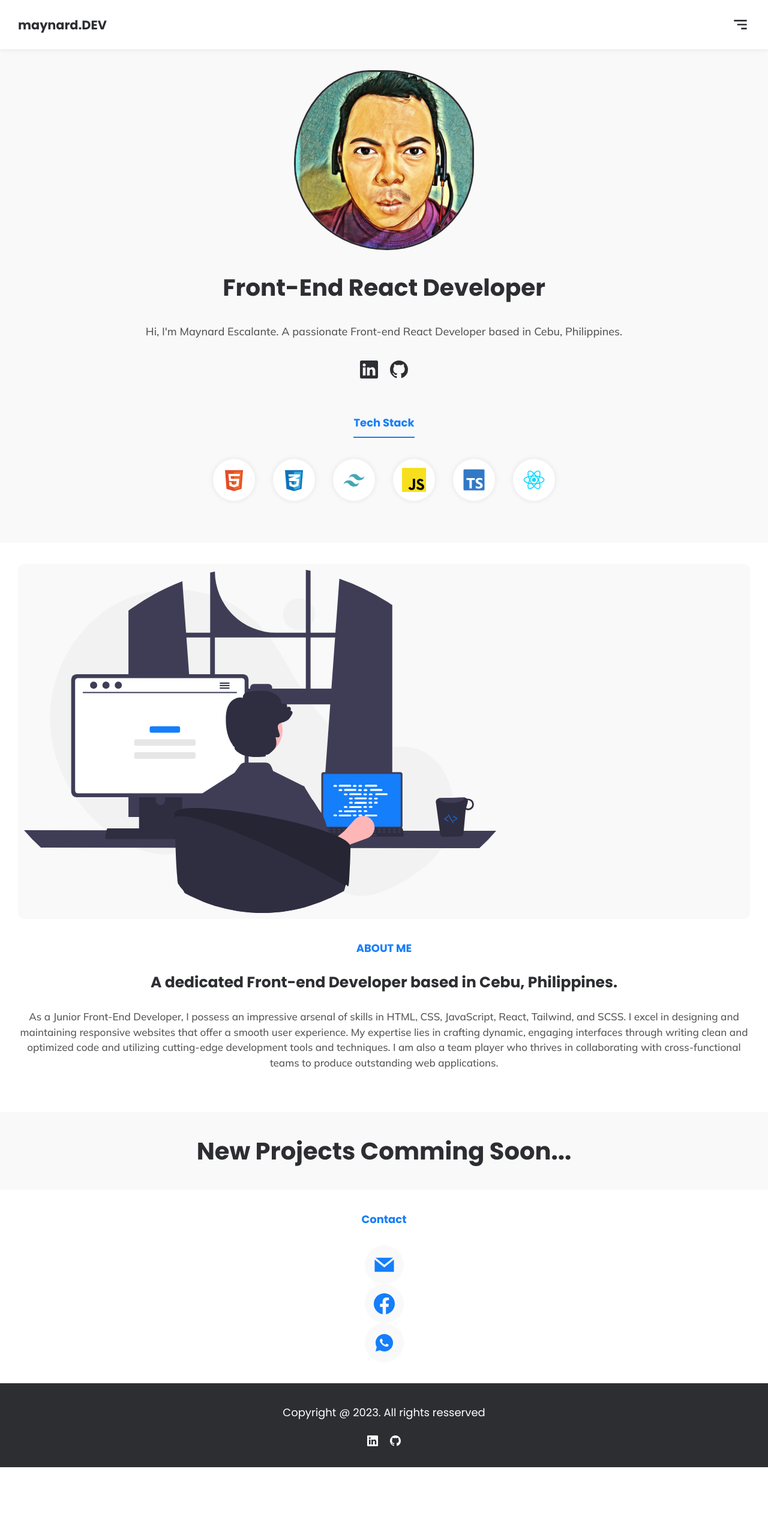
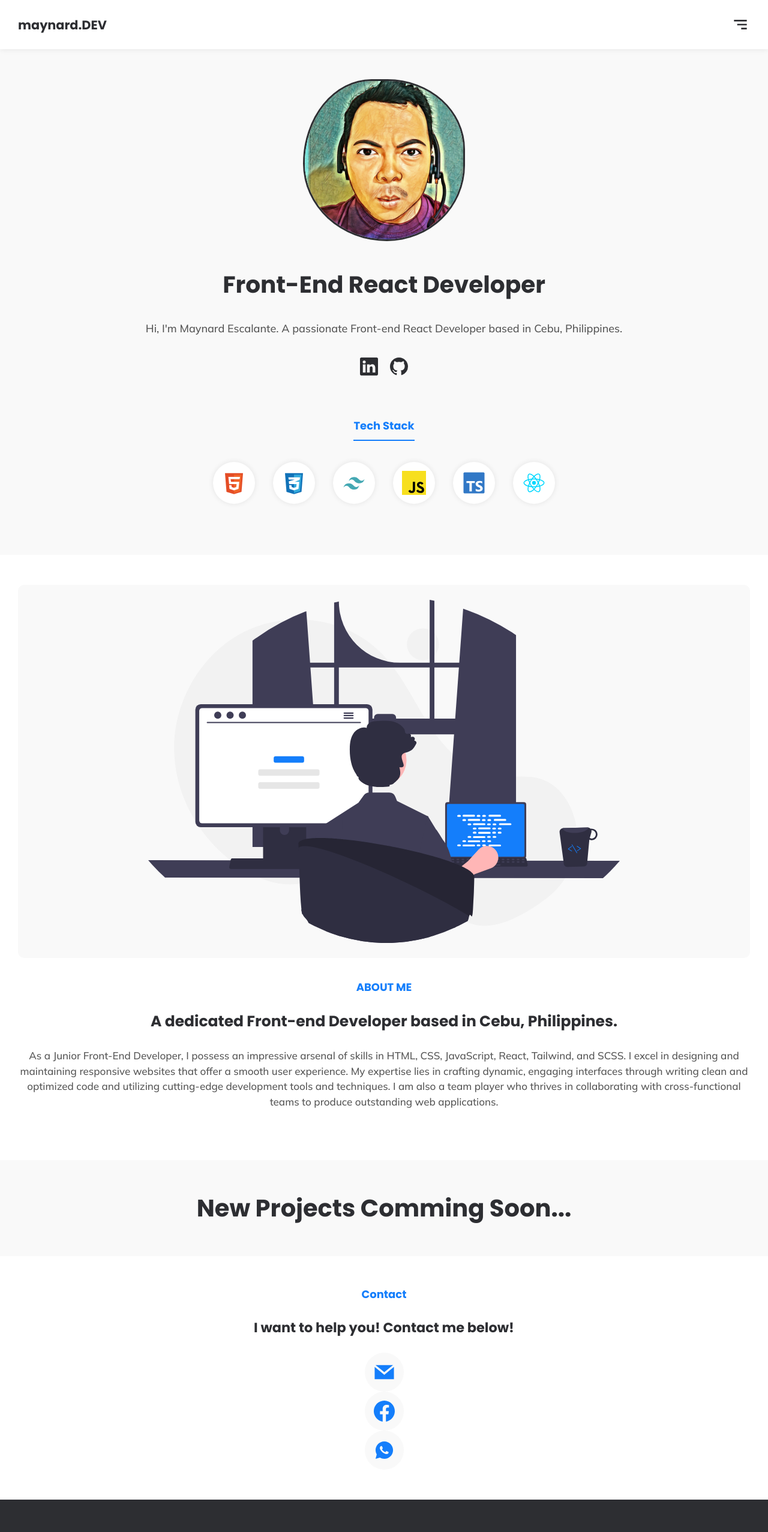
Before and after one commit to dranyam2022/maynard_escalante_portfolio, a React (Vite) app: page / in a window 1280 px wide. Shown: the top 2554 px of the page at 60% size. Before the commit the page ends 2446 px from the top, so only its background shows below. Built offline with nearby package versions, Linux system fonts and the light colour scheme.

Commit message:
corrected tech stack image src

```diff
--- a/src/components/about/About.module.css
+++ b/src/components/about/About.module.css
@@ -1,12 +1,15 @@
 .container {
   background-color: var(--bg-light-white);
-  padding: 35px 30px;
+  padding: 50px 30px;
 }
 
 .program {
   background-color: var(--bg-light-grey);
-  padding: 10px;
+  padding: 25px;
   border-radius: 10px;
+  display: flex;
+  justify-content: center;
+  align-items: center;
 }
 
 .about {
--- a/src/components/contact/Contact.module.css
+++ b/src/components/contact/Contact.module.css
@@ -4,14 +4,20 @@
   justify-content: center;
   align-items: center;
   background-color: var(--bg-light-white);
-  padding: 35px 30px;
-  gap: 30px;
+  padding: 50px 30px;
+  gap: 25px;
+  text-align: center;
 }
 
 .container h3 {
   font-size: 18px;
   font-weight: bold;
   color: var(--light-accent);
+}
+
+.container h4 {
+  font-size: 1.4rem;
+  font-weight: bold;
 }
 .contacts {
   display: flex;
--- a/src/components/contact/Contact.tsx
+++ b/src/components/contact/Contact.tsx
@@ -7,6 +7,9 @@ const Contact = () => {
   return (
     <section className={styles.container}>
       <h3>Contact</h3>
+      <h4>
+        I want to help you! Contact me below!
+      </h4>
       <ul className={styles.contacts}>
         <li className={styles.contact}>
           <GrMail />
--- a/src/components/footer/Footer.module.css
+++ b/src/components/footer/Footer.module.css
@@ -1,6 +1,6 @@
 .container {
   background-color: var(--light-bold);
-  padding: 35px 20px;
+  padding: 50px 20px;
   text-align: center;
   display: flex;
   flex-direction: column;
--- a/src/components/home/Home.module.css
+++ b/src/components/home/Home.module.css
@@ -3,13 +3,13 @@
   flex-direction: column;
   justify-content: center;
   align-items: center;
-  padding: calc(82px + 35px) 30px 35px;
-  gap: 40px;
+  padding: calc(82px + 50px) 30px 50px;
+  gap: 50px;
   background-color: var(--bg-light-grey);
 }
 .image_container {
-  max-width: 300px;
-  max-height: 300px;
+  max-width: 270px;
+  max-height: 270px;
   border-radius: 50%;
   border: 3px solid var(--light-bold);
   overflow: hidden;
--- a/src/components/home/Home.tsx
+++ b/src/components/home/Home.tsx
@@ -1,6 +1,12 @@
 import styles from "./Home.module.css";
 import myProfile from "../../assets/profile.jpg";
 import { BsGithub, BsLinkedin } from "react-icons/bs";
+import htmlLogo from "../../assets/html.svg";
+import cssLogo from "../../assets/css.svg";
+import tailwindLogo from "../../assets/tailwind.svg";
+import javascriptLogo from "../../assets/javascript.svg";
+import typescriptLogo from "../../assets/typescript.svg";
+import reactLogo from "../../assets/react.svg";
 
 const Home = () => {
   return (
@@ -30,38 +36,30 @@ const Home = () => {
         <h3>Tech Stack</h3>
         <ul className={styles.techStacks}>
           <li className={styles.techStack}>
-            <img src="src/assets/html.svg" alt="HTML5 logo" title="HTML5" />
+            <img src={htmlLogo} alt="HTML5 logo" title="HTML5" />
           </li>
           <li className={styles.techStack}>
-            <img src="src/assets/css.svg" alt="CSS3 logo" title="CSS3" />
+            <img src={cssLogo} alt="CSS3 logo" title="CSS3" />
+          </li>
+          <li className={styles.techStack}>
+            <img src={tailwindLogo} alt="TAILWIND logo" title="TAILWIND" />
           </li>
           <li className={styles.techStack}>
             <img
-              src="src/assets/tailwind.svg"
-              alt="TAILWIND logo"
-              title="TAILWIND"
-            />
-          </li>
-          <li className={styles.techStack}>
-            <img
-              src="src/assets/javascript.svg"
+              src={javascriptLogo}
               alt="JAVASCRIPT logo"
               title="JAVASCRIPT"
             />
           </li>
           <li className={styles.techStack}>
             <img
-              src="src/assets/typescript.svg"
+              src={typescriptLogo}
               alt="TYPESCRIPT logo"
               title="TYPESCRIPT"
             />
           </li>
           <li className={styles.techStack}>
-            <img
-              src="src/assets/react.svg"
-              alt="REACTJS logo"
-              title="REACTJS"
-            />
+            <img src={reactLogo} alt="REACTJS logo" title="REACTJS" />
           </li>
         </ul>
       </div>
--- a/src/components/projects/Projects.module.css
+++ b/src/components/projects/Projects.module.css
@@ -6,6 +6,6 @@
   font-size: 2.5rem;
   text-align: center;
   font-weight: bold;
-  padding: 35px 30px;
+  padding: 50px 30px;
   background-color: var(--bg-light-grey);
 }
```
